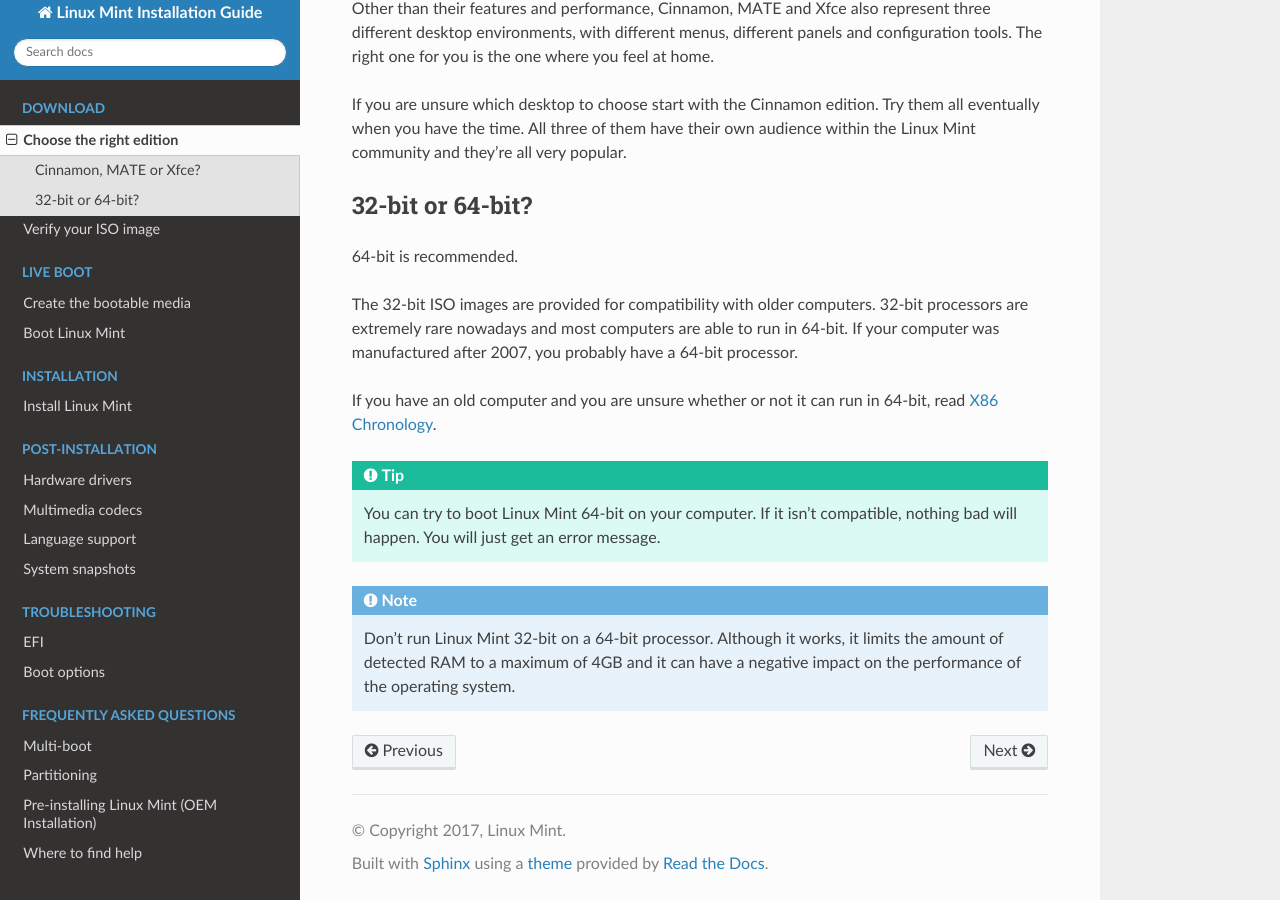
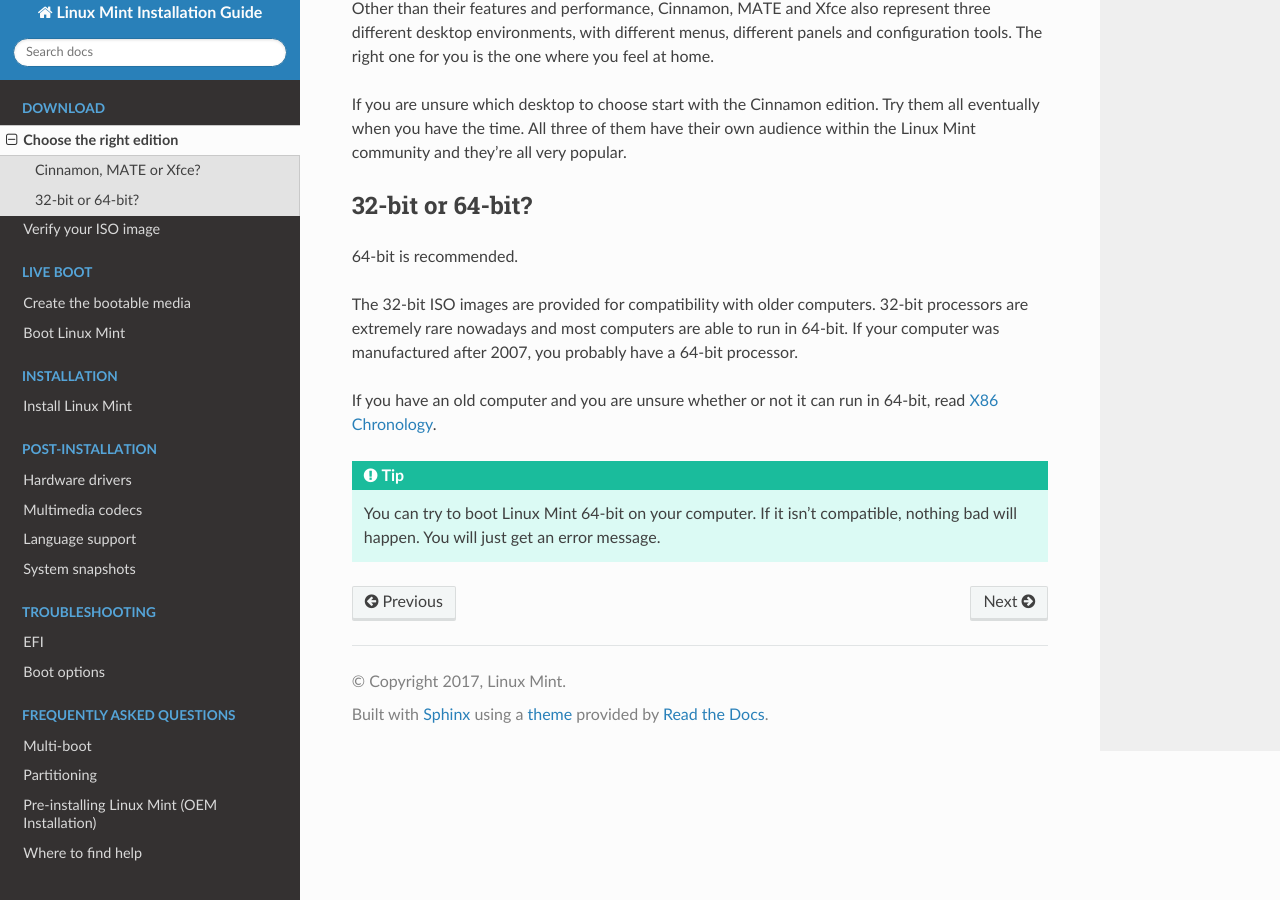
Before and after one commit to French77/doc-installation-guide, a Sphinx documentation site: the page built from docs/choose.rst, in a window 1280 px wide and 900 px high, scrolled down 1952 px. Built offline with Sphinx 7.4.7 and the Read the Docs theme 2.0.0, drawn with Linux system fonts in a browser that asks for light colours.

Commit message:
Remove note about 32-bit RAM detection

```diff
--- a/docs/choose.rst
+++ b/docs/choose.rst
@@ -61,6 +61,3 @@
 
 .. tip::
     You can try to boot Linux Mint 64-bit on your computer. If it isn't compatible, nothing bad will happen. You will just get an error message.
-
-.. note::
-    Don't run Linux Mint 32-bit on a 64-bit processor. Although it works, it limits the amount of detected RAM to a maximum of 4GB and it can have a negative impact on the performance of the operating system.
```
